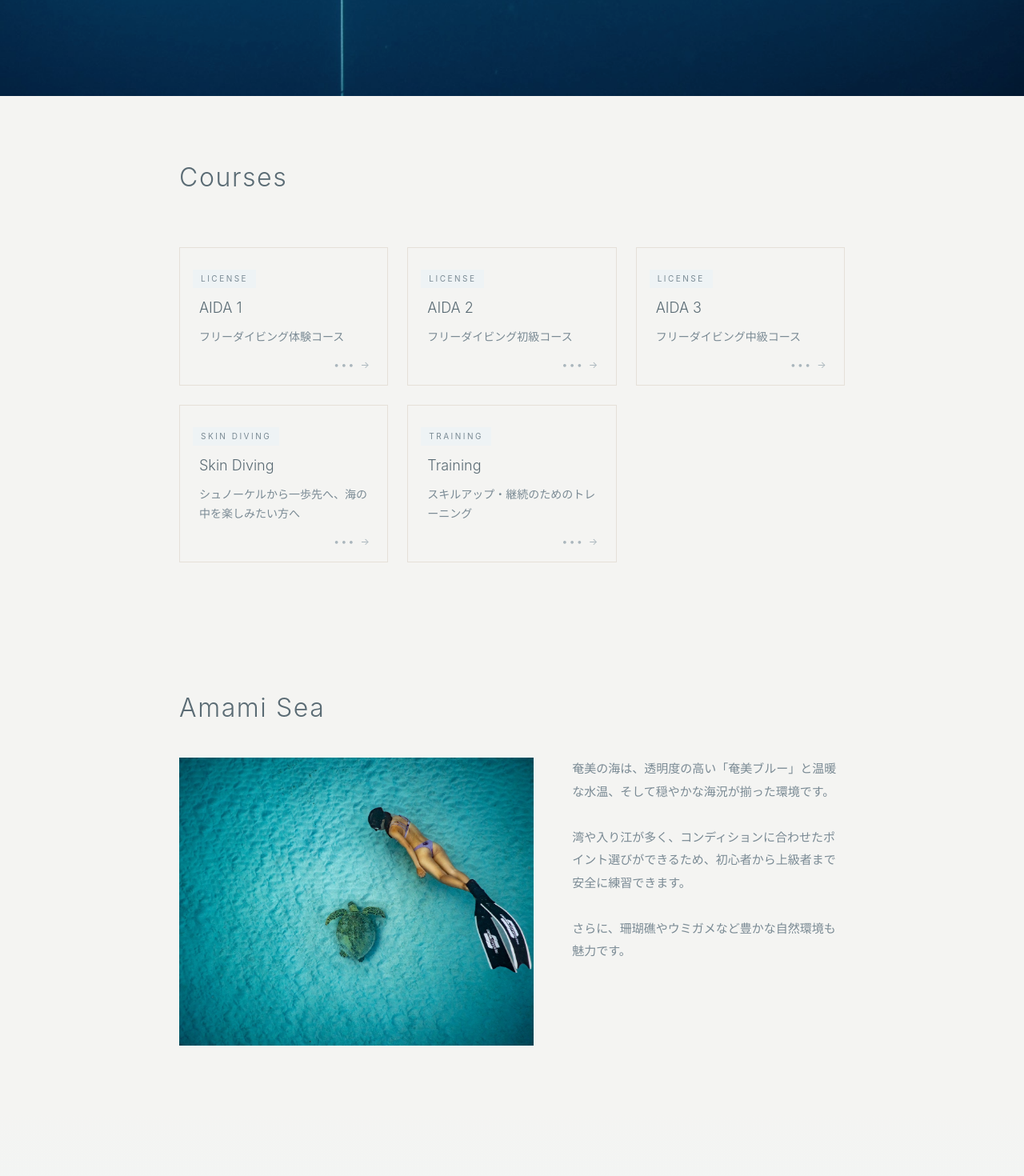
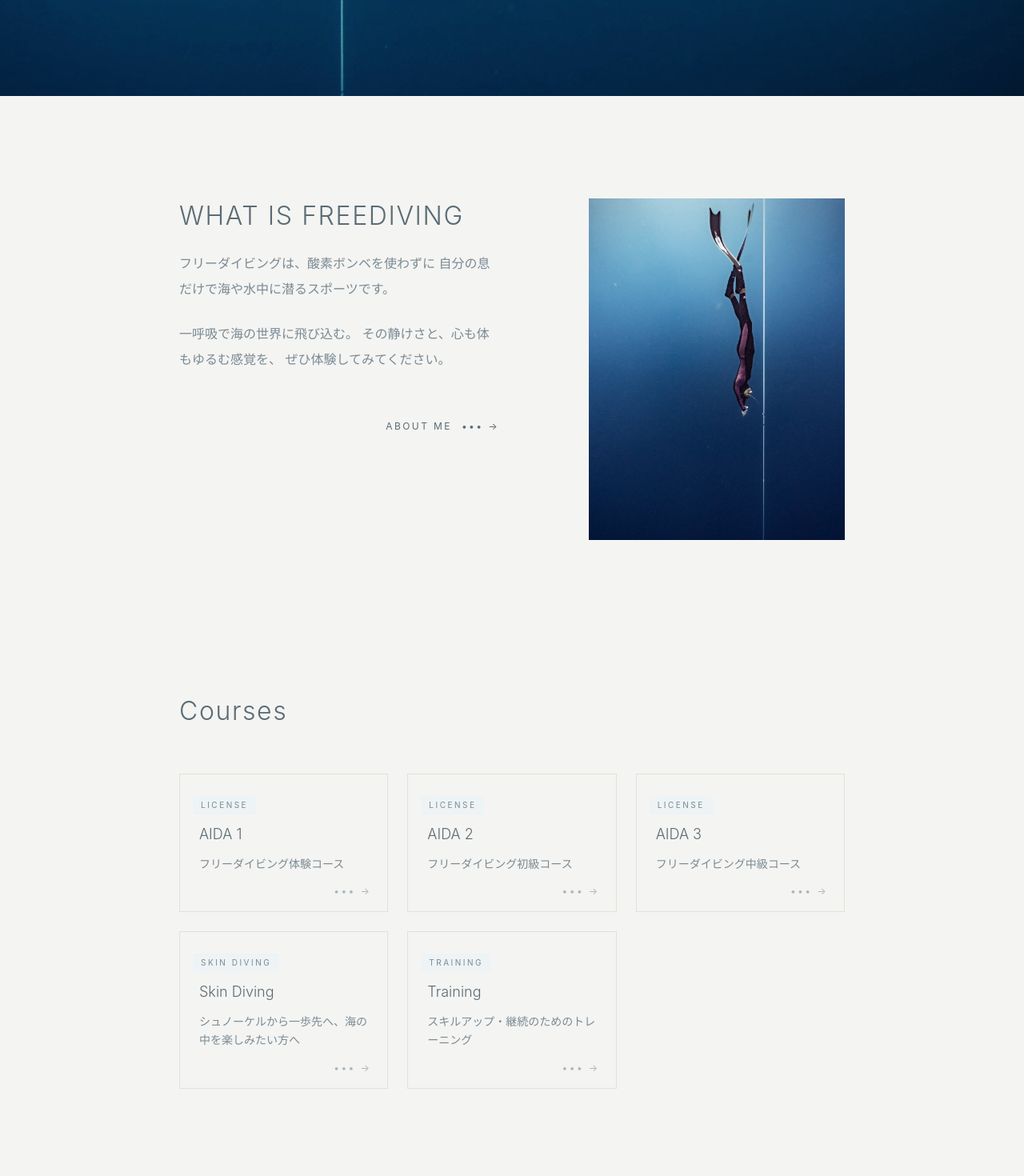
Before and after one commit to ikucha-portfolio/freediving-site, a React (Vite) app: page / in a window 1280 px wide. Shown: the part 680-2150 px from the top of the page at 80% size. Built offline with nearby package versions, Linux system fonts and the light colour scheme; a web font is replaced by a local one.

Commit message:
Heroと次セクションの間隔を調整（pb追加による余白改善）

```diff
--- a/src/components/layout/Section.jsx
+++ b/src/components/layout/Section.jsx
@@ -2,11 +2,11 @@ export default function Section({ children, variant = "default", className = ""
   let padding = "";
 
   if (variant === "compact") {
-    padding = "py-16 md:py-20";
+    padding = "py-12 md:py-16";
   } else if (variant === "large") {
-    padding = "py-48";
+    padding = "py-24 md:py-32";
   } else {
-    padding = "py-16 md:py-20"; // ←ここ変更
+    padding = "py-16 md:py-24";
   }
 
   return (
--- a/src/components/layout/TwoColumn.jsx
+++ b/src/components/layout/TwoColumn.jsx
@@ -1,10 +1,11 @@
 const TwoColumn = ({ children, variant = "default" }) => {
   const style =
-  variant === "compact"
-    ? "gap-6 md:gap-8 items-start"
-    : "gap-12 md:gap-16 items-start";
+    variant === "compact"
+      ? "gap-6 md:gap-8 items-start"
+      : "gap-12 md:gap-16 items-start";
+
   return (
-    <div className={`grid md:grid-cols-2 ${style}`}>
+    <div className={`grid grid-cols-1 md:grid-cols-2 ${style}`}>
       {children}
     </div>
   );
--- a/src/pages/Home.jsx
+++ b/src/pages/Home.jsx
@@ -114,11 +114,68 @@ export default function Home() {
   </div>
 </section>
 
+{/* Freediving */}
+<Section variant="large" className="bg-[#f4f4f2]">
+  <Container>
+
+    <TwoColumn variant="compact">
+
+      <div className="space-y-5">
+
+        <TitleBlock>
+          <span translate="no" className="notranslate">
+            WHAT IS FREEDIVING
+          </span>
+        </TitleBlock>
+
+        <BodyText>
+          <p>
+            フリーダイビングは、酸素ボンベを使わずに
+            自分の息だけで海や水中に潜るスポーツです。
+          </p>
+
+          <p>
+            一呼吸で海の世界に飛び込む。
+            その静けさと、心も体もゆるむ感覚を、
+            ぜひ体験してみてください。
+          </p>
+        </BodyText>
+
+        <div className="pt-10 space-y-6 flex flex-col items-end">
+
+          <Link to="/about" className="group text-xs tracking-[0.2em] text-[#5a6b74]">
+            <span className="inline-flex items-center gap-3">
+              ABOUT ME
+              <span className="transition-transform duration-300 group-hover:translate-x-1">
+                ••• →
+              </span>
+            </span>
+          </Link>
+
+        </div>
+      </div>
+
+      <div className="flex justify-end">
+        <img
+          src="/images/freediving.jpeg"
+          alt="Freediver"
+          className="w-[260px] md:w-[320px] aspect-[3/4] object-cover"
+        />
+      </div>
+
+    </TwoColumn>
+
+  </Container>
+</Section>
+
+
+
+{/* Courses */}
 {/* Courses */}
 <Section variant="compact" className="bg-[#f4f4f2]">
   <Container>
 
-    <div className="mb-16 text-center">
+    <div className="mb-14 text-center">
       <TitleBlock>Courses</TitleBlock>
     </div>
 
@@ -221,10 +278,10 @@ export default function Home() {
   </Container>
 </Section>
       {/* Amami */}
-      <Section className="bg-[#f4f4f2]">
+<Section variant="default" className="bg-[#f4f4f2]">
   <Container>
 
-          <div className="mb-10">
+    <div className="mb-12">
       <TitleBlock>Amami Sea</TitleBlock>
     </div>
 
@@ -238,10 +295,16 @@ export default function Home() {
         />
       </div>
 
-            <div className="max-w-[420px]">
+      <div className="max-w-[420px] space-y-6">
         <p className="text-[15px] text-[#7a8a94] leading-[1.9]">
-    奄美の海は、透明度の高い「奄美ブルー」と温暖な水温、そして穏やかな海況が揃った環境です。<br /><br />
-    湾や入り江が多く、コンディションに合わせたポイント選びができるため、初心者から上級者まで安全に練習できます。<br /><br />
+          奄美の海は、透明度の高い「奄美ブルー」と温暖な水温、そして穏やかな海況が揃った環境です。
+        </p>
+
+        <p className="text-[15px] text-[#7a8a94] leading-[1.9]">
+          湾や入り江が多く、コンディションに合わせたポイント選びができるため、初心者から上級者まで安全に練習できます。
+        </p>
+
+        <p className="text-[15px] text-[#7a8a94] leading-[1.9]">
           さらに、珊瑚礁やウミガメなど豊かな自然環境も魅力です。
         </p>
       </div>
@@ -252,10 +315,11 @@ export default function Home() {
 </Section>
 
 {/* FAQ */}
-<Section className="bg-[linear-gradient(180deg,#f4f4f2_0%,#eef6f8_100%)]">
+{/* FAQ */}
+<Section variant="compact" className="bg-[linear-gradient(180deg,#f4f4f2_0%,#eef6f8_100%)]">
   <Container size="narrow">
 
-    <div className="mb-12">
+    <div className="mb-14">
       <TitleBlock>FAQ</TitleBlock>
     </div>
 
@@ -318,7 +382,7 @@ export default function Home() {
 </Section>
 
       {/* Contact */}
-      <Section className="relative py-24 overflow-hidden bg-[#f4f4f2]">
+<Section variant="large" className="relative overflow-hidden bg-[#f4f4f2]">
 
   {/* 水のレイヤー */}
   <div className="absolute inset-0 bg-[linear-gradient(180deg,rgba(220,235,240,0.4)_0%,rgba(220,235,240,0)_60%)]" />
@@ -344,7 +408,6 @@ export default function Home() {
 
   </Container>
 </Section>
-
       {/* Footer */}
 
 
```
Lines whose indentation alone changed are shown as unchanged.
